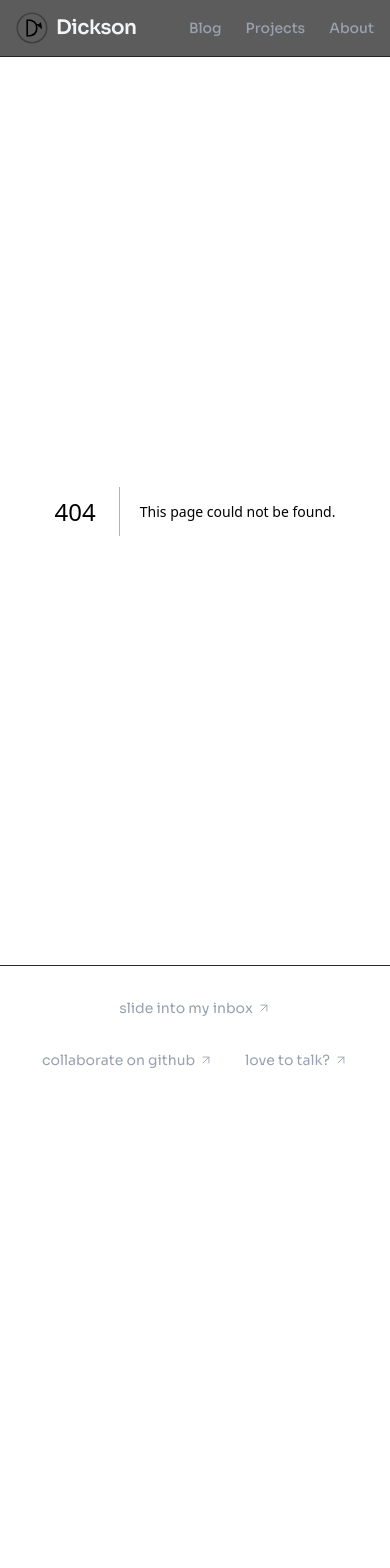
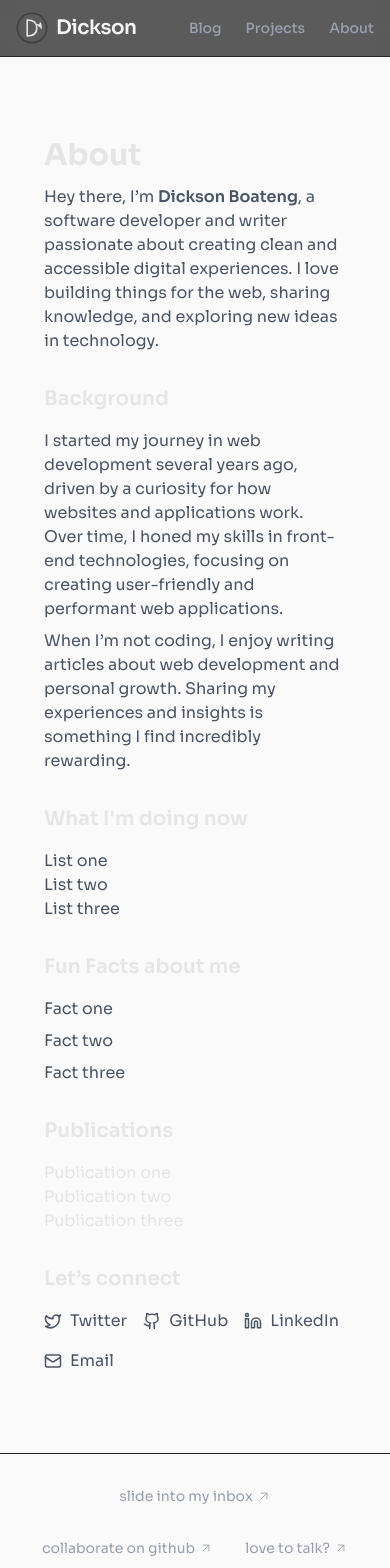
Before and after one commit to dboatengg/portfolio-site, a Next.js app: page /about in a window 390 px wide. Before the commit this address had no page. Shown: the top 1568 px of the page. Before the commit the page ends 1094 px from the top, so only its background shows below. Built offline with nearby package versions, Linux system fonts and the light colour scheme.

Commit message:
feat(about): add about page with personal intro and social media links
- Created /about route with clean layout and responsive spacing
- Added sections for introduction and social connection
- Included lucide-react icons for Twitter, GitHub, LinkedIn, and Email

```diff
--- /dev/null
+++ b/app/about/page.tsx
@@ -0,0 +1,98 @@
+import { Github, Twitter, Linkedin, Mail } from "lucide-react"
+import Link from "next/link"
+
+export const metadata = {
+  title: "About | Dickson Boateng",
+  description:
+    "Learn more about Dickson Boateng — developer, writer, and creative technologist.",
+}
+
+export default function AboutPage() {
+  return (
+    <section className="max-w-3xl mx-auto px-6 py-12 space-y-8">
+      <header>
+        <h1 className="text-3xl font-bold mb-3">About</h1>
+        <p className="text-gray-600 dark:text-gray-400">
+          Hey there, I’m <span className="font-semibold">Dickson Boateng</span>,
+          a software developer and writer passionate about creating clean and
+          accessible digital experiences. I love building things
+          for the web, sharing knowledge, and exploring new ideas in technology.
+        </p>
+      </header>
+
+      <div>
+        <h2 className="text-xl font-semibold mb-4">Background</h2>
+        <p className="text-gray-600 dark:text-gray-400 mb-2">
+          I started my journey in web development several years ago, driven by a
+          curiosity for how websites and applications work. Over time, I honed my
+            skills in front-end technologies, focusing on creating
+            user-friendly and performant web applications.</p>
+        <p className="text-gray-600 dark:text-gray-400">
+          When I’m not coding, I enjoy writing articles about web development and personal growth. Sharing my experiences and
+            insights is something I find incredibly rewarding.
+        </p>
+      </div>
+      <div>
+        <h2 className="text-xl font-semibold mb-4">What I'm doing now</h2>
+        <p className="text-gray-600 dark:text-gray-400">List one</p>
+        <p className="text-gray-600 dark:text-gray-400">List two</p>
+        <p className="text-gray-600 dark:text-gray-400">List three</p>
+
+      </div>
+      <div>
+        <h2 className="text-xl font-semibold mb-4">Fun Facts about me</h2>
+        <p className="text-gray-600 dark:text-gray-400 mb-2">Fact one</p>
+        <p className="text-gray-600 dark:text-gray-400 mb-2">Fact two</p>
+        <p className="text-gray-600 dark:text-gray-400">Fact three</p>
+      </div>
+      <div>
+        <h2 className="text-xl font-semibold mb-4">Publications</h2>
+        <Link href="#">Publication one</Link><br />
+        <Link href="#">Publication two</Link><br />
+        <Link href="#">Publication three</Link>
+      </div>
+      <div>
+        <h2 className="text-xl font-semibold mb-4">Let’s connect</h2>
+        <div className="flex flex-wrap gap-4">
+          <Link
+            href="https://twitter.com/dboatengg"
+            target="_blank"
+            rel="noopener noreferrer"
+            className="flex items-center gap-2 text-gray-600 hover:text-blue-500 dark:text-gray-400 dark:hover:text-blue-400 transition-colors"
+          >
+            <Twitter size={18} />
+            <span>Twitter</span>
+          </Link>
+
+          <Link
+            href="https://github.com/dboatengg"
+            target="_blank"
+            rel="noopener noreferrer"
+            className="flex items-center gap-2 text-gray-600 hover:text-gray-900 dark:text-gray-400 dark:hover:text-gray-200 transition-colors"
+          >
+            <Github size={18} />
+            <span>GitHub</span>
+          </Link>
+
+          <Link
+            href="https://linkedin.com/dboatengg"
+            target="_blank"
+            rel="noopener noreferrer"
+            className="flex items-center gap-2 text-gray-600 hover:text-blue-700 dark:text-gray-400 dark:hover:text-blue-500 transition-colors"
+          >
+            <Linkedin size={18} />
+            <span>LinkedIn</span>
+          </Link>
+
+          <Link
+            href="mailto:dicksonboateng@proton.me"
+            className="flex items-center gap-2 text-gray-600 hover:text-red-500 dark:text-gray-400 dark:hover:text-red-400 transition-colors"
+          >
+            <Mail size={18} />
+            <span>Email</span>
+          </Link>
+        </div>
+      </div>
+    </section>
+  )
+}
```
